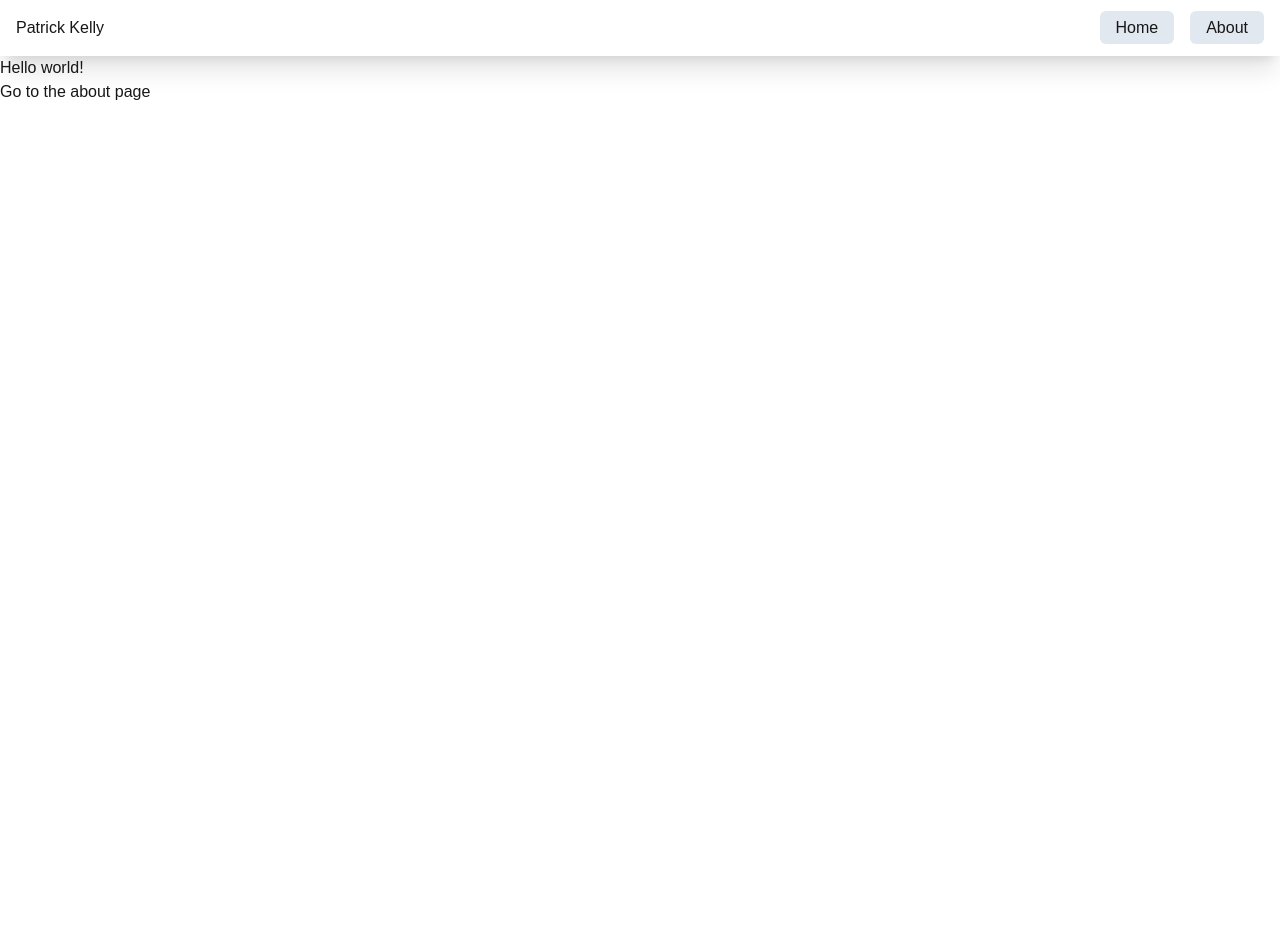
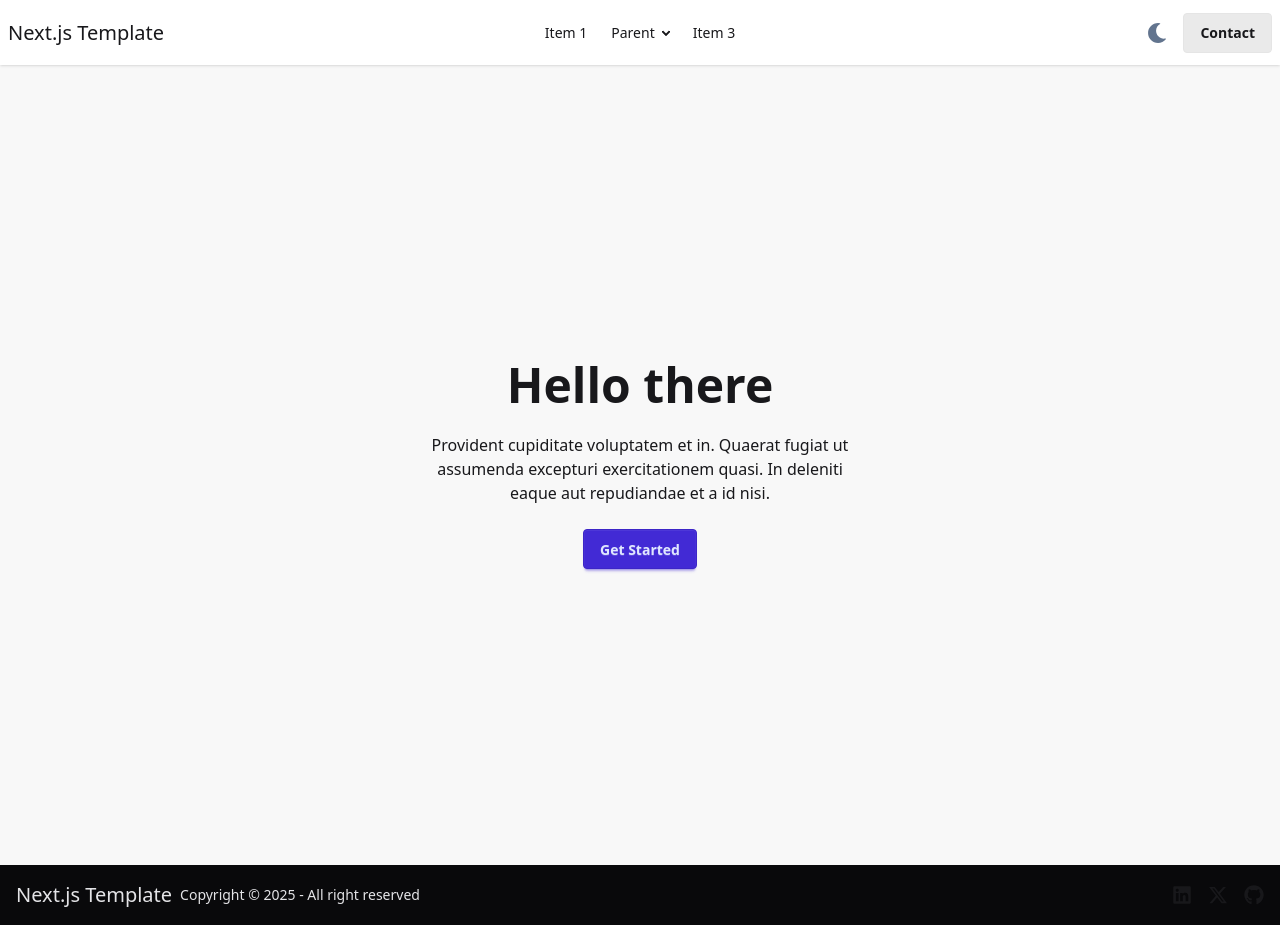
Before and after one commit to patgpt/next-template, a Next.js app: page /en-US in a window 1280 px wide. Before the commit the page ends 856 px from the top, so only its background shows below. Built offline with nearby package versions, Linux system fonts and the light colour scheme.

Commit message:
feat: implement theme provider and controller for improved theming support 🌈

```diff
--- a/package.json
+++ b/package.json
@@ -34,10 +34,12 @@
     "graphql-config": "^5.1.3",
     "next": "15.1.6",
     "next-intl": "^4.0.0-beta-40d535a",
+    "next-themes": "^0.4.4",
     "prettier": "^3.4.2",
     "prettier-plugin-tailwindcss": "^0.6.11",
     "react": "^19.0.0",
     "react-dom": "^19.0.0",
+    "react-icons": "^5.4.0",
     "tailwind-merge": "^3.0.1"
   },
   "devDependencies": {
@@ -53,6 +55,7 @@
     "@graphql-codegen/typescript-resolvers": "^4.4.2",
     "@parcel/watcher": "^2.5.1",
     "@tailwindcss/postcss": "^4.0.0",
+    "@tailwindcss/typography": "^0.5.16",
     "@types/node": "^22.13.1",
     "@types/react": "^19.0.8",
     "@types/react-dom": "^19.0.3",
--- a/src/app/[locale]/page.tsx
+++ b/src/app/[locale]/page.tsx
@@ -1,4 +1,4 @@
-import { Link } from '@/i18n/routing'
+import Hero from '@/components/Hero'
 import { useTranslations } from 'next-intl'
 import type React from 'react'
 
@@ -6,8 +6,7 @@ export default function HomePage(): React.ReactElement {
   const t = useTranslations('HomePage')
   return (
     <div>
-      <h1>{t('title')}</h1>
-      <Link href="/about">{t('about')}</Link>
+      <Hero />
     </div>
   )
 }
--- a/src/app/globals.css
+++ b/src/app/globals.css
@@ -1,42 +1,9 @@
 @import 'tailwindcss';
+/* @plugin "tailwindcss/typography"; */
+@import url('daisyui/dist/full.css');
+@plugin "daisyui";
 
-@theme {
-  --color-background: var(--background);
-  --color-foreground: var(--foreground);
-}
-
-/*
-  The default border color has changed to `currentColor` in Tailwind CSS v4,
-  so we've added these compatibility styles to make sure everything still
-  looks the same as it did with Tailwind CSS v3.
-
-  If we ever want to remove these styles, we need to add an explicit border
-  color utility to any element that depends on these defaults.
-*/
-@layer base {
-  *,
-  ::after,
-  ::before,
-  ::backdrop,
-  ::file-selector-button {
-    border-color: var(--color-gray-200, currentColor);
-  }
-}
+@variant dark (&:where([data-theme=light], [data-theme=dark] *));
 
 :root {
-  --background: #ffffff;
-  --foreground: #171717;
 }
-
-@media (prefers-color-scheme: dark) {
-  :root {
-    --background: #0a0a0a;
-    --foreground: #ededed;
-  }
-}
-
-body {
-  color: var(--foreground);
-  background: var(--background);
-  font-family: Arial, Helvetica, sans-serif;
-}
--- a/src/app/layout.tsx
+++ b/src/app/layout.tsx
@@ -8,6 +8,7 @@ import { getTranslations } from 'next-intl/server'
 import { geistMono, geistSans } from './fonts'
 
 // Import the routing configuration
+import Footer from '@/components/layout/Footer'
 import Header from '@/components/layout/Header'
 import { routing } from '@/i18n/routing'
 import { setRequestLocale } from 'next-intl/server'
@@ -38,11 +39,12 @@ export default async function RootLayout({
   // Enable static rendering
   setRequestLocale(locale)
   return (
-    <html lang={locale}>
+    <html data-theme="light" lang={locale}>
       <body className={cn(geistSans.variable, geistMono.variable)}>
         <Providers>
           <Header />
-          <main className="container m-auto h-screen w-full">{children}</main>
+          <main className="m-auto h-screen w-full">{children}</main>
+          <Footer />
         </Providers>
       </body>
     </html>
--- /dev/null
+++ b/src/components/Hero.tsx
@@ -0,0 +1,19 @@
+function Hero() {
+  return (
+    <div className="hero bg-base-200 min-h-screen">
+      <div className="hero-content text-center">
+        <div className="max-w-md">
+          <h1 className="text-5xl font-bold">Hello there</h1>
+          <p className="py-6">
+            Provident cupiditate voluptatem et in. Quaerat fugiat ut assumenda
+            excepturi exercitationem quasi. In deleniti eaque aut repudiandae et
+            a id nisi.
+          </p>
+          <button className="btn btn-primary">Get Started</button>
+        </div>
+      </div>
+    </div>
+  )
+}
+
+export default Hero
--- /dev/null
+++ b/src/components/layout/Footer.tsx
@@ -0,0 +1,43 @@
+import { Link } from '@/i18n/routing'
+import { useTranslations } from 'next-intl'
+import React from 'react'
+import { FaGithub, FaLinkedin, FaXTwitter } from 'react-icons/fa6'
+
+function Header(): React.ReactElement {
+  const t = useTranslations()
+  return (
+    <footer className="footer sm:footer-horizontal bg-neutral text-neutral-content items-center p-4">
+      <aside className="grid-flow-col items-center">
+        <Link className="text-xl" href={'/'}>
+          Next.js Template
+        </Link>
+        <p>Copyright © {new Date().getFullYear()} - All right reserved</p>
+      </aside>
+      <nav className="grid-flow-col gap-4 md:place-self-center md:justify-self-end">
+        <Link
+          target="_blank"
+          rel="noopener noreferrer"
+          href="https://www.linkedin.com/in/patgpt"
+        >
+          <FaLinkedin className="text-base-content h-5 w-5" />
+        </Link>
+        <Link
+          target="_blank"
+          rel="noopener noreferrer"
+          href="https://www.x.com/AGIManifesto"
+        >
+          <FaXTwitter className="text-base-content h-5 w-5" />
+        </Link>
+        <Link
+          target="_blank"
+          rel="noopener noreferrer"
+          href="https://www.github.com/patgpt"
+        >
+          <FaGithub className="text-base-content h-5 w-5" />
+        </Link>
+      </nav>
+    </footer>
+  )
+}
+
+export default Header
--- a/src/components/layout/Header.tsx
+++ b/src/components/layout/Header.tsx
@@ -1,31 +1,106 @@
 import NavigationLink from '@/components/navigation/NavigationLink'
+import ThemController from '@/components/theme-controller'
+import { Link } from '@/i18n/routing'
 import { useTranslations } from 'next-intl'
 import React from 'react'
 
 function Header(): React.ReactElement {
   const t = useTranslations()
   return (
-    <header className="flex w-full items-center justify-between p-4 shadow-xl">
-      <h1>{t('Settings.appTitle')}</h1>
-      <nav className="flex gap-8">
-        <ul className="flex gap-4">
+    <div className="navbar bg-base-100 shadow-sm">
+      <div className="navbar-start">
+        <div className="dropdown">
+          <div tabIndex={0} role="button" className="btn btn-ghost lg:hidden">
+            <h2>
+              <NavigationLink className="" href="/">
+                {t('Menu.home')}
+              </NavigationLink>
+            </h2>
+          </div>
+          <ul
+            tabIndex={0}
+            className="menu menu-sm dropdown-content bg-base-100 rounded-box z-1 mt-3 w-52 p-2 shadow"
+          >
+            <li>
+              <a>Item 1</a>
+            </li>
+            <li>
+              <a>Parent</a>
+              <ul className="p-2">
+                <li>
+                  <a>Submenu 1</a>
+                </li>
+                <li>
+                  <a>Submenu 2</a>
+                </li>
+              </ul>
+            </li>
+            <li>
+              <a>Item 3</a>
+            </li>
+          </ul>
+        </div>
+        <Link className="text-xl" href={'/'}>
+          Next.js Template
+        </Link>
+      </div>
+      <div className="navbar-center hidden lg:flex">
+        <ul className="menu menu-horizontal px-1">
           <li>
-            <NavigationLink className="btn rounded-md bg-slate-200" href="/">
-              {t('Menu.home')}
-            </NavigationLink>
+            <a>Item 1</a>
           </li>
           <li>
-            <NavigationLink
-              className="btn rounded-md bg-slate-200"
-              href="/about"
-            >
-              {t('Menu.about')}
-            </NavigationLink>
+            <details>
+              <summary>Parent</summary>
+              <ul className="p-2">
+                <li>
+                  <a>Submenu 1</a>
+                </li>
+                <li>
+                  <a>Submenu 2</a>
+                </li>
+              </ul>
+            </details>
+          </li>
+          <li>
+            <a>Item 3</a>
           </li>
         </ul>
-      </nav>
-    </header>
+      </div>
+
+      <div className="navbar-end">
+        <div className="flex gap-4">
+          <ThemController />
+          <Link
+            className="btn btn-soft px-4 py-2 hover:shadow-2xl"
+            href="/contact"
+          >
+            Contact
+          </Link>
+        </div>
+      </div>
+    </div>
   )
 }
 
 export default Header
+
+const Navigation = (): React.ReactElement => {
+  const t = useTranslations()
+  return (
+    <nav className="flex gap-8">
+      <ul className="flex gap-4">
+        <li>
+          <NavigationLink className="" href="/">
+            {t('Menu.home')}
+          </NavigationLink>
+        </li>
+        <li>
+          <NavigationLink className="" href="/about">
+            {t('Menu.about')}
+          </NavigationLink>
+        </li>
+      </ul>
+    </nav>
+  )
+}
--- a/src/components/providers/providers.tsx
+++ b/src/components/providers/providers.tsx
@@ -1,5 +1,6 @@
 import ErrorBoundary from '@/components/error-boundary'
 import NextIntlProvider from '@/components/providers/next-intl-provider'
+import NextThemeProvider from '@/components/providers/theme-provider'
 import React from 'react'
 
 /**
@@ -23,7 +24,9 @@ export default function Providers({
 }: ProvidersProps): React.ReactElement {
   return (
     <ErrorBoundary>
-      <NextIntlProvider>{children}</NextIntlProvider>
+      <NextThemeProvider>
+        <NextIntlProvider>{children}</NextIntlProvider>
+      </NextThemeProvider>
     </ErrorBoundary>
   )
 }
--- /dev/null
+++ b/src/components/providers/theme-provider.tsx
@@ -0,0 +1,17 @@
+import { ThemeProvider } from 'next-themes'
+
+interface ThemesProviderProps {
+  children: React.ReactNode
+}
+
+function NextThemeProvider({
+  children
+}: ThemesProviderProps): React.ReactElement {
+  return (
+    <ThemeProvider enableSystem storageKey="theme-mode" attribute={'class'}>
+      {children}
+    </ThemeProvider>
+  )
+}
+
+export default NextThemeProvider
--- /dev/null
+++ b/src/components/theme-controller.tsx
@@ -0,0 +1,16 @@
+import { FaMoon, FaSun } from 'react-icons/fa'
+
+/**
+ * ThemeController component with DaisyUI styling
+ */
+function ThemeController() {
+  return (
+    <label className="swap swap-rotate">
+      <input type="checkbox" value="dark" className="theme-controller" />
+      <FaSun className="swap-on h-5 w-5 text-yellow-500" />
+      <FaMoon className="swap-off h-5 w-5 text-slate-500" />
+    </label>
+  )
+}
+
+export default ThemeController
--- a/tsconfig.json
+++ b/tsconfig.json
@@ -30,7 +30,7 @@
   "plugins": [
     {
       "name": "@0no-co/graphqlsp",
-      "schema": "./src/graphql/_generated_/schema.graphql"
+      "schema": "@/graphql/_generated_/graphql.schema.graphql"
     }
   ],
   "types": ["node", "react", "react-dom", "./@types/*"],
```
Also changed, not shown: 1 other file (tests, documents, lock files or other folders).
